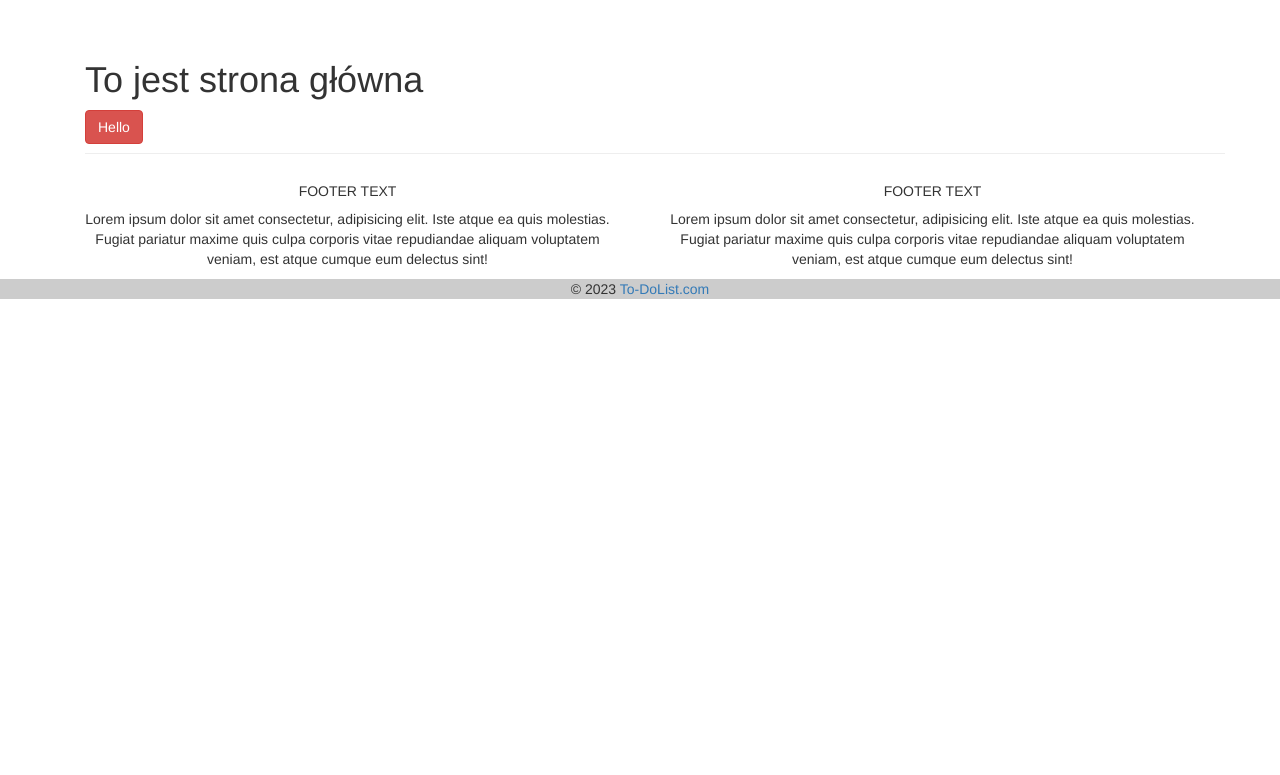
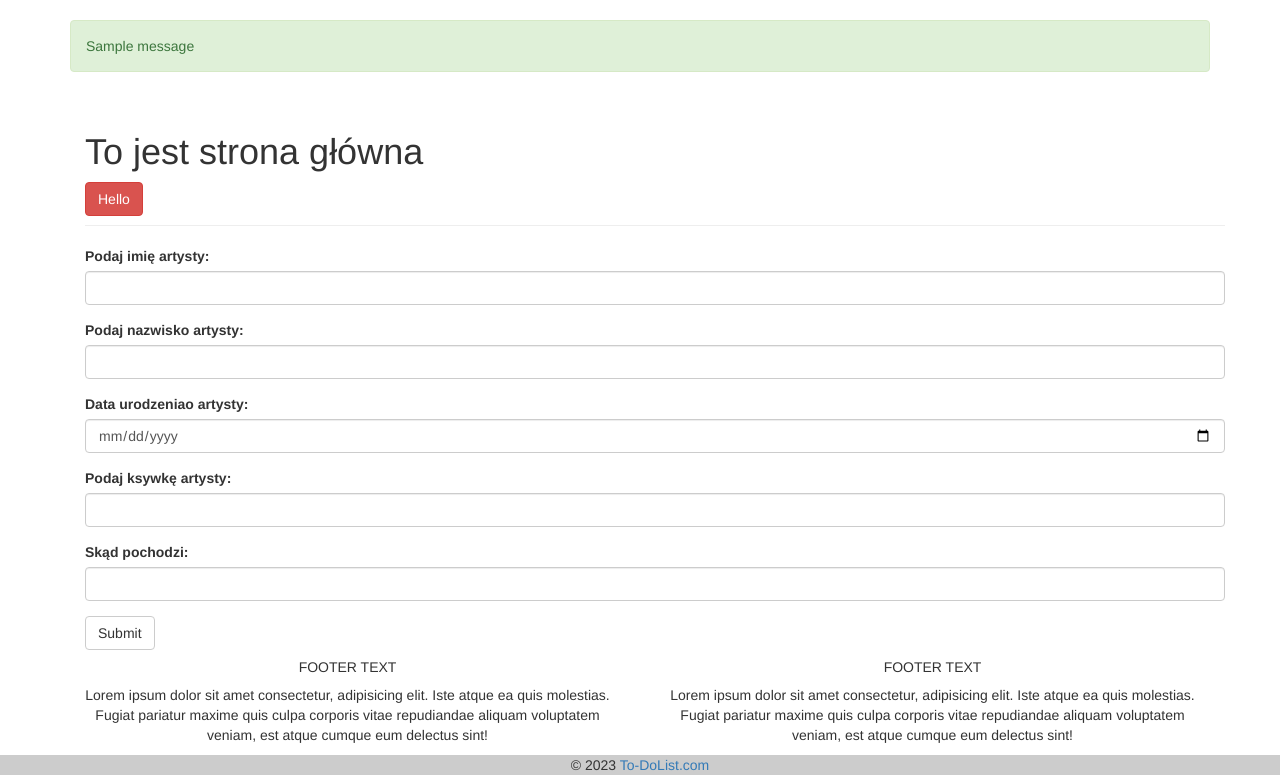
Before and after one commit to vat332/Flask_APP, a Flask app: page / in a window 1280 px wide. Shown: the part 52-827 px from the top of the page. Before the commit the page ends 351 px from the top, so only its background shows below. Run offline with Flask 3, Linux system fonts and the light colour scheme; one stand-in notice (Sample message) is shown; some libraries are stand-ins or nearby versions.

Commit message:
Add flash for success send form

```diff
--- a/app/main/main.py
+++ b/app/main/main.py
@@ -1,13 +1,44 @@
-from flask import Flask, render_template
+from flask import Flask, render_template, flash, redirect, url_for, request
 from flask_bootstrap import Bootstrap
+from flask_wtf import FlaskForm
+from wtforms import StringField, SubmitField, DateField
+from wtforms.validators import DataRequired, Optional
 
 app = Flask(__name__, template_folder='../templates')
+app.config['SECRET_KEY'] = 'd52326c7d845b4b41e4872ae2de9b66b'
 bootstrap = Bootstrap(app)
 
 
-@app.route('/')
+class ArtistFrom(FlaskForm):
+    name = StringField('Podaj imię artysty:', validators=[DataRequired()])
+    surname = StringField('Podaj nazwisko artysty:', validators=[DataRequired()])
+    birth_date = DateField('Data urodzeniao artysty:', validators=[DataRequired()])
+    nickname = StringField('Podaj ksywkę artysty:', validators=[Optional()])
+    localization = StringField('Skąd pochodzi:', validators=[DataRequired()])
+    submit = SubmitField('Submit')
+
+
+@app.route('/', methods=['GET', 'POST'])
 def home():
-    return render_template('home.html')
+    name = None
+    surname = None
+    birth_date = None
+    nickname = None
+    localization = None
+
+    form = ArtistFrom()
+    if request.method == 'POST':
+        if form.validate_on_submit():
+            name = form.name.data
+            surname = form.surname.data
+            birth_date = form.birth_date.data
+            nickname = form.nickname.data
+            localization = form.localization.data
+            form.name.data = ''
+            flash('Twoja wiadomość została wysłana!', 'success')
+            return redirect(url_for('home'))
+    return render_template('home.html', form=form, name=name, surname=surname, birth_date=birth_date, nickname=nickname,
+                           localization=localization)
 
 
 @app.route('/about')
--- a/app/templates/base.html
+++ b/app/templates/base.html
@@ -8,6 +8,7 @@
 
 {% block content %}
 {% include 'components/navbar.html' %}
+
 <div class="container">
     {% block page_content %}{% endblock %}
 </div>
--- /dev/null
+++ b/app/templates/components/Success_flash.html
@@ -0,0 +1,9 @@
+{% block success_flash %}
+{% with messages = get_flashed_messages(with_categories=true) %}
+{% if messages %}
+{% for category, message in messages %}
+<div class="alert alert-{{ category }}">{{ message }}</div>
+{% endfor %}
+{% endif %}
+{% endwith %}
+{% endblock %}
--- a/app/templates/home.html
+++ b/app/templates/home.html
@@ -1,6 +1,8 @@
 {% extends "base.html" %}
+{% import "bootstrap/wtf.html" as wtf %}
 {% block title %}To-Do application{% endblock %}
 {% block page_content %}
+{% include 'components/success_flash.html' %}
 <div class="container">
     <div class="page-header">
         <h1>
@@ -8,6 +10,7 @@
         </h1>
         <button class="btn btn-danger">Hello</button>
     </div>
+    {{ wtf.quick_form(form) }}
 </div>
 
 {% endblock %}
--- a/main.py
+++ b/main.py
@@ -1 +1,4 @@
-print("Hello")
+import secrets
+
+secret_key = secrets.token_hex(16)
+print(secret_key)
```
